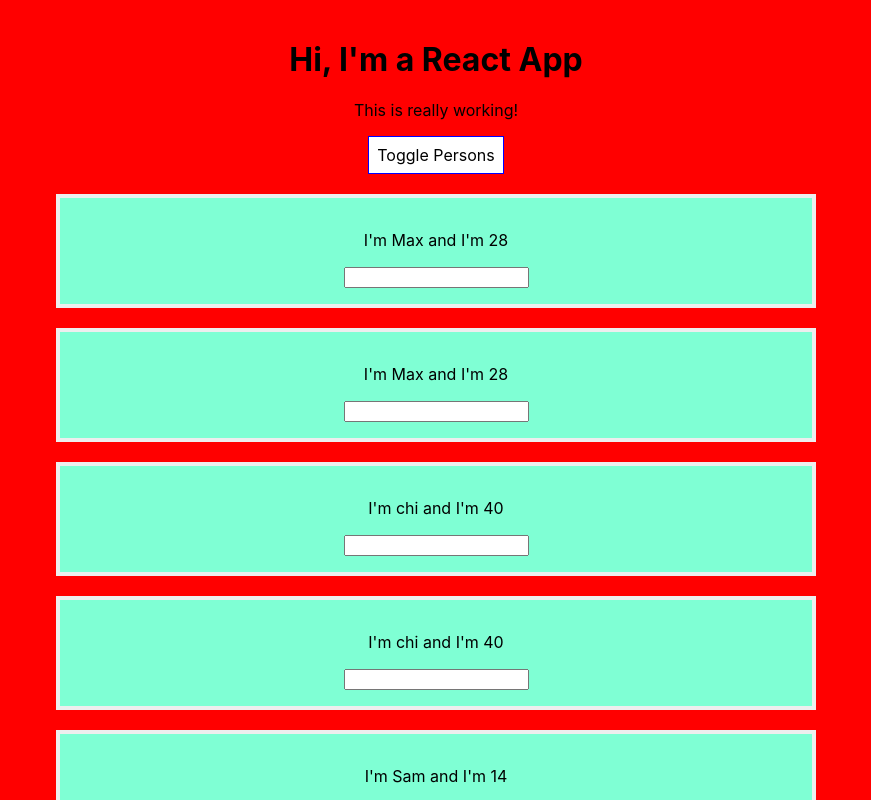
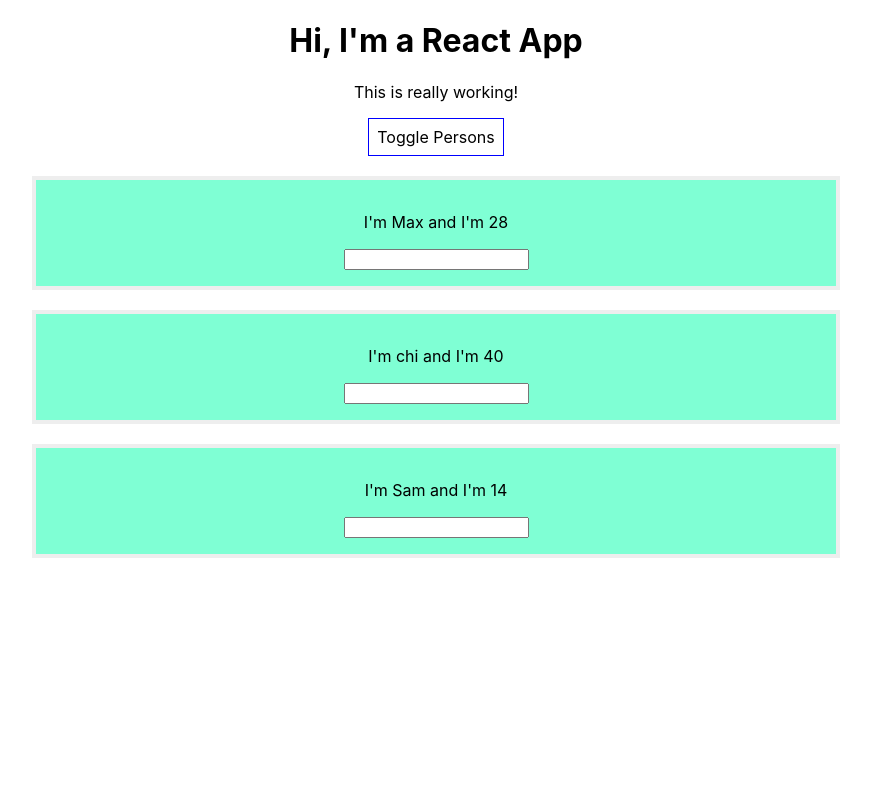
Before and after one commit to Clinton-stack/my-app, a React (Create React App) app: page / in a window 1280 px wide. Both pictures are taken after a click on the button "Toggle Persons". Shown: the top 800 px of the page, without its empty margins (204-1075 px from the left). Built offline with nearby package versions, Linux system fonts and the light colour scheme.

Commit message:
final commit

```diff
--- a/src/Persons/Person.js
+++ b/src/Persons/Person.js
@@ -3,18 +3,13 @@ import './Person.css'
 
 const person = (props) =>{
     return(
-        <>
+
         <div className="person">
             <p onClick = {props.click}> I'm {props.name} and I'm {props.age}</p>
             <p>{props.children}</p>
             <input type="text" onChange={props.changed} />
         </div>
-         <div className="person">
-         <p onClick = {props.click}> I'm {props.name} and I'm {props.age}</p>
-         <p>{props.children}</p>
-         <input type="text" onChange={props.changed} />
-     </div>
-     </>
+
     );
 };
 
--- a/src/index.css
+++ b/src/index.css
@@ -11,9 +11,3 @@ code {
   font-family: source-code-pro, Menlo, Monaco, Consolas, 'Courier New',
     monospace;
 }
-
-body{
-  background-color: red;
-  margin: 40px;
-
-}
```
